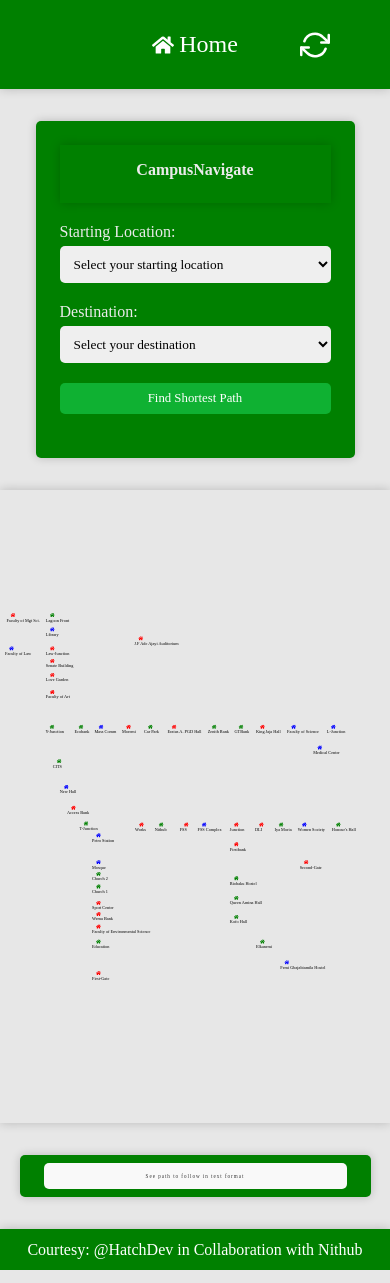
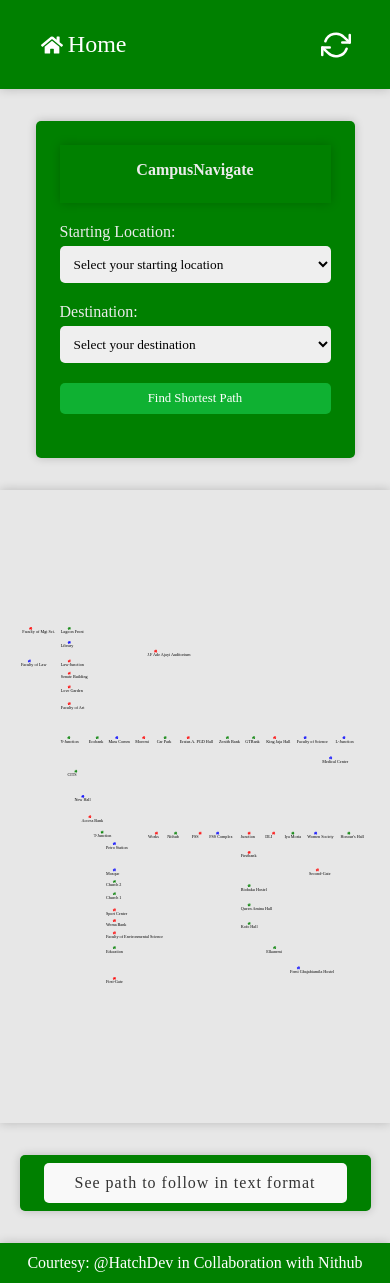
Before and after one commit to peekaycee/campus-navigate, a React (Vite) app in the folder unilag-roadmap/: page /graph in a window 390 px wide. Built offline with nearby package versions, Linux system fonts and the light colour scheme.

Commit message:
latest update

```diff
--- a/unilag-roadmap/src/App.tsx
+++ b/unilag-roadmap/src/App.tsx
@@ -3,6 +3,7 @@ import CampusNavigation from './components/graph/Graph';
 import { Routes, Route } from 'react-router-dom';
 import Homepage from './components/Homepage/Homepage';
 import React from 'react';
+import NotFound from './components/NotFound/NotFound';
 
 const App: React.FC = () => {
   return (
@@ -10,7 +11,7 @@ const App: React.FC = () => {
       <Routes>
         <Route path='/' element={<Homepage />} />
         <Route path='/graph' element={<CampusNavigation />} />
-        <Route path='*' element={'Page doesn\'t exist'} />
+        <Route path='*' element={<NotFound/>} />
       </Routes>
     </React.Fragment>
   );
--- a/unilag-roadmap/src/components/Header/Header.css
+++ b/unilag-roadmap/src/components/Header/Header.css
@@ -1,10 +1,10 @@
 .header {
   position: relative;
   width: 100%;
-    padding: 1.5em;
+  padding: 1.5em 3em;
   display: flex;
   align-items: center;
-    justify-content: center;
+  justify-content: space-between;
   box-shadow: 0px 0px 10px rgba(0, 0, 0, 0.2);
   text-align: center;
   background-color: green;
@@ -28,3 +28,21 @@
 .refresh:hover {
   transform: rotate3d(0, 0, 1, 180deg);
 }
+
+@media only screen and (max-width: 768px) {
+  .header {
+    padding-left: 0.5em;
+  }
+  .refresh {
+    margin-right: -0.7em;
+  }
+  .header a {
+    margin-left: 20px;
+  }
+}
+
+@media only screen and (max-width: 480px) {
+  .header {
+    padding-left: 1em;
+  }
+}
--- /dev/null
+++ b/unilag-roadmap/src/components/NotFound/NotFound.css
@@ -0,0 +1,42 @@
+.not-found {
+  width: 100%;
+  height: 100vh;
+  display: flex;
+  flex-direction: column;
+  align-items: center;
+  justify-content: center;
+  background-color: #f0f0f0;
+}
+
+.not-found h1 {
+    margin-bottom: 0.5em;
+    font-size: 2.5rem;
+    font-weight: bold;
+    color: rgb(15, 177, 50);
+}
+
+.not-found p{
+    font-size: 1.2rem;
+    color: rgb(18, 208, 59);
+}
+
+@media only screen and (max-width: 768px) {
+    .not-found{
+        padding: 1em;
+    }
+    .not-found h1 {
+        font-size: 2rem;
+    }
+    .not-found p {
+        font-size: 1.1rem;
+    }
+}
+
+@media only screen and (max-width: 480px) {
+    .not-found{
+        padding: 2em;
+    }
+    .not-found h1 {
+        font-size: 1.8rem;
+    }
+}
--- a/unilag-roadmap/src/components/NotFound/NotFound.tsx
+++ b/unilag-roadmap/src/components/NotFound/NotFound.tsx
@@ -1,8 +1,10 @@
+import './NotFound.css'
+
 import React from 'react';
 
 const NotFound: React.FC = () => {
   return (
-    <div>
+    <div className='not-found'>
       <h1>404 - Page Not Found</h1>
       <p>The page you're looking for does not exist.</p>
     </div>
--- a/unilag-roadmap/src/components/graph/Graph.css
+++ b/unilag-roadmap/src/components/graph/Graph.css
@@ -159,6 +159,12 @@ p.info {
   .svg {
     height: 150dvh;
   }
+  .svg svg{
+    padding: 0 1.5em 1em 1em;
+  }
+  p.info{
+    font-size: 1rem;
+  }
 }
 
 @media only screen and (max-width: 768px) {
```
Lines whose indentation alone changed are shown as unchanged.
